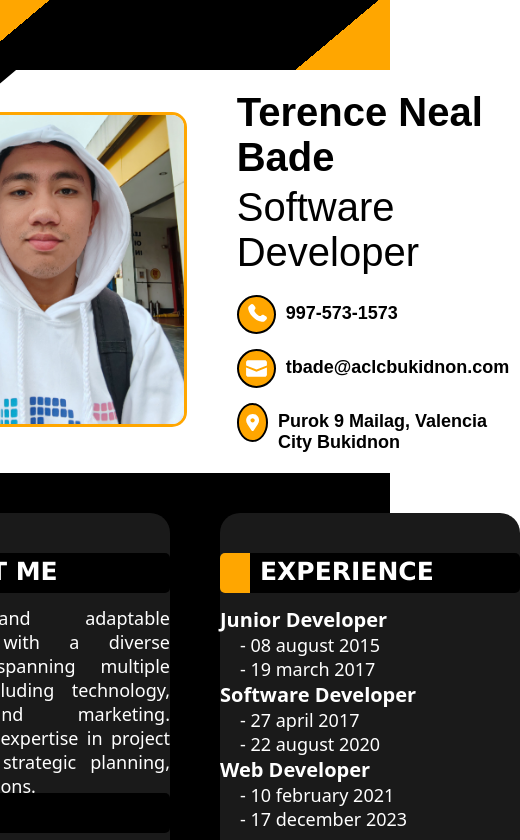
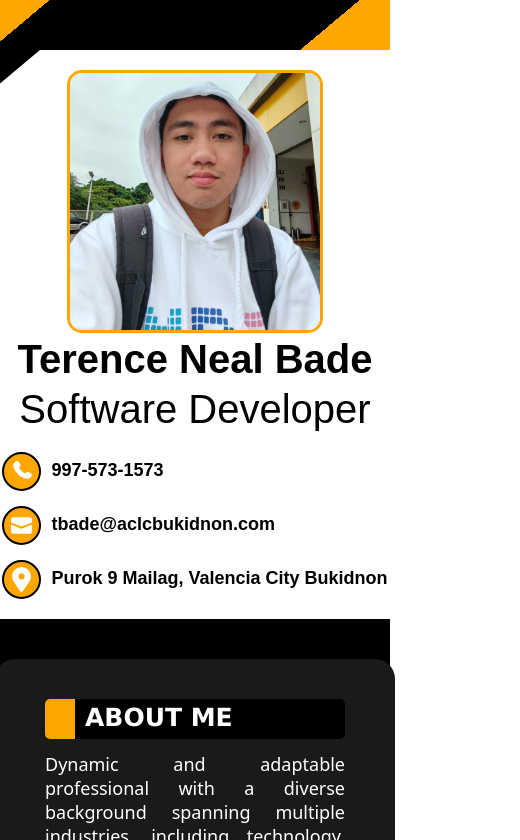
Before and after one commit to zchyy05/resume, a plain HTML site: page index.html in a window 390 px wide. Shown: the top 840 px of the page, 520 px wide, since content can reach past the window. Drawn offline with Linux system fonts and the light colour scheme.

Commit message:
Update style.css

```diff
--- a/style/style.css
+++ b/style/style.css
@@ -284,3 +284,28 @@
     text-indent: 20px;
     font-family: system-ui, -apple-system, BlinkMacSystemFont, 'Segoe UI', Roboto, Oxygen, Ubuntu, Cantarell, 'Open Sans', 'Helvetica Neue', sans-serif;
 }
+@media screen and (max-width: 515px){
+   .header{
+        width: 100%;
+        height: 50px;
+   }
+   .profile-container{
+        display: flex;
+        flex-direction: column;
+        gap: 0px 50px;
+}
+    .profile-details-picture img{
+        width: 250px;
+        height: auto;
+        border: 3px solid #FFA600;
+        border-radius: 15px;
+
+    }
+    .profile-details{
+        text-align: center;
+    }
+    .resume-content-container{
+        flex-direction: column;
+    }
+
+}
```
